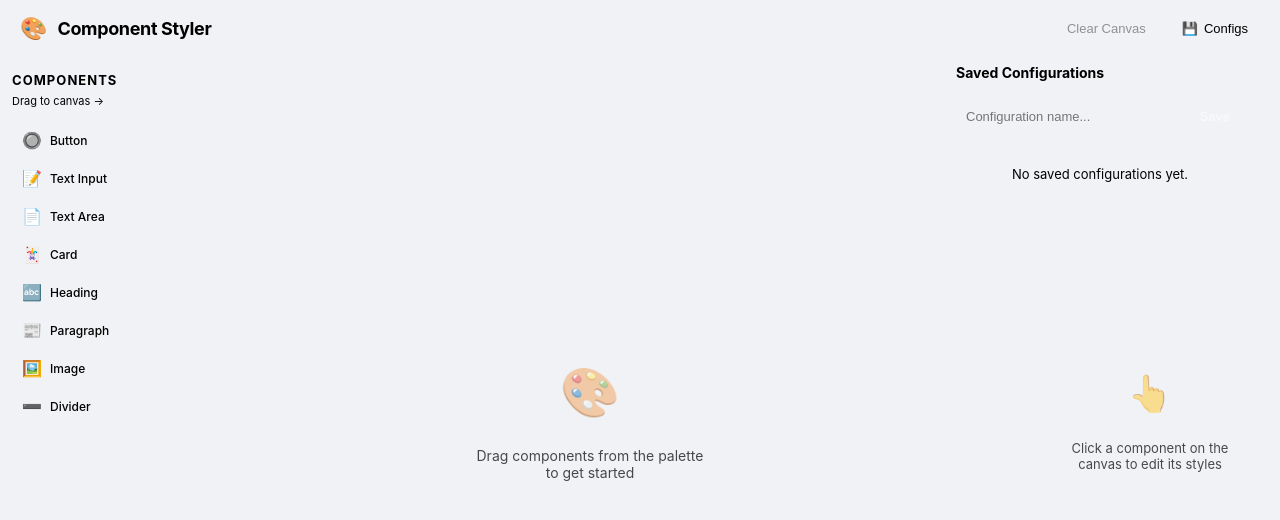
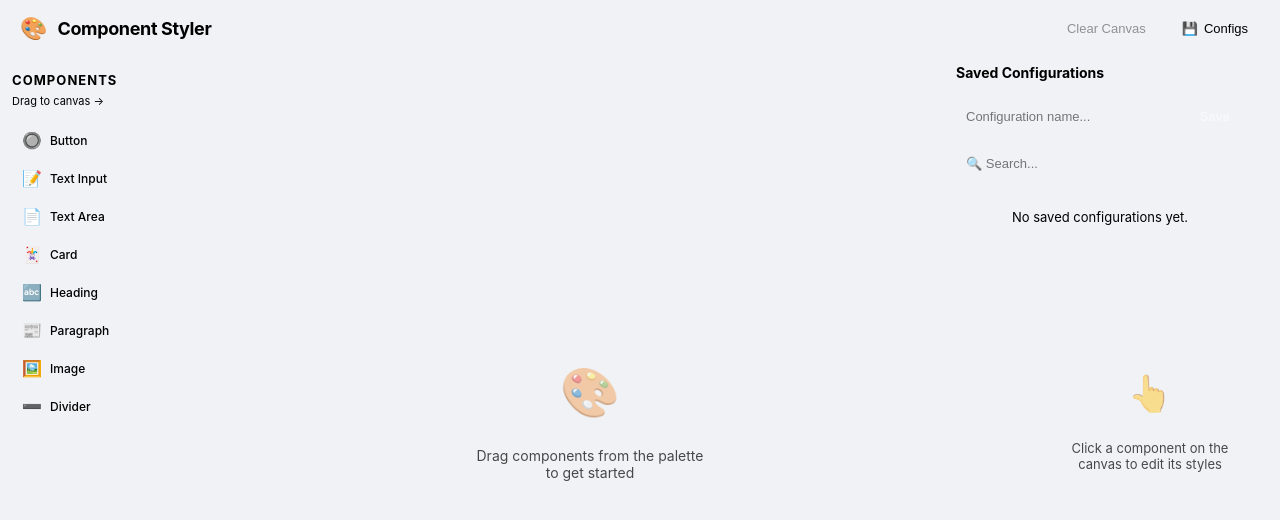
Before and after one commit to Darzu-Catalin/WP_LAB_6, a React (Create React App) app in the folder component-styler/: page / in a window 1280 px wide. Both pictures are taken after a click on the button "Saved Configurations". Shown: the top 520 px of the page. Built offline with nearby package versions, Linux system fonts and the light colour scheme.

Commit message:
Add filter/search for configurations

```diff
--- a/component-styler/src/components/ConfigPanel.js
+++ b/component-styler/src/components/ConfigPanel.js
@@ -3,6 +3,7 @@ import './ConfigPanel.css';
 
 export default function ConfigPanel({ configs, onSave, onLoad, onDelete }) {
   const [saveName, setSaveName] = useState('');
+  const [search, setSearch] = useState('');
   const [isOpen, setIsOpen] = useState(false);
 
   const handleSave = () => {
@@ -12,9 +13,17 @@ export default function ConfigPanel({ configs, onSave, onLoad, onDelete }) {
     setSaveName('');
   };
 
+  const filtered = configs.filter(c =>
+    c.name.toLowerCase().includes(search.toLowerCase())
+  );
+
   return (
     <div className={`config-panel${isOpen ? ' open' : ''}`}>
-      <button className="config-toggle" onClick={() => setIsOpen(v => !v)} title="Saved Configurations">
+      <button
+        className="config-toggle"
+        onClick={() => setIsOpen(v => !v)}
+        title="Saved Configurations"
+      >
         💾 <span>Configs</span>
         {configs.length > 0 && <span className="config-count">{configs.length}</span>}
       </button>
@@ -24,27 +33,54 @@ export default function ConfigPanel({ configs, onSave, onLoad, onDelete }) {
           <div className="config-drawer-header">
             <h3>Saved Configurations</h3>
           </div>
+
           <div className="config-save-row">
-            <input type="text" placeholder="Configuration name..." value={saveName}
+            <input
+              type="text"
+              placeholder="Configuration name..."
+              value={saveName}
               onChange={e => setSaveName(e.target.value)}
               onKeyDown={e => e.key === 'Enter' && handleSave()}
-              className="config-name-input" />
-            <button onClick={handleSave} className="save-btn" disabled={!saveName.trim()}>Save</button>
+              className="config-name-input"
+            />
+            <button onClick={handleSave} className="save-btn" disabled={!saveName.trim()}>
+              Save
+            </button>
           </div>
+
+          <div className="config-search-row">
+            <input
+              type="text"
+              placeholder="🔍 Search..."
+              value={search}
+              onChange={e => setSearch(e.target.value)}
+              className="config-search-input"
+            />
+          </div>
+
           <div className="config-list">
-            {configs.length === 0 && <div className="config-empty">No saved configurations yet.</div>}
-            {configs.map(config => (
+            {filtered.length === 0 && (
+              <div className="config-empty">
+                {configs.length === 0 ? 'No saved configurations yet.' : 'No results found.'}
+              </div>
+            )}
+            {filtered.map(config => (
               <div key={config.id} className="config-item">
                 <div className="config-item-info">
                   <span className="config-item-name">{config.name}</span>
                   <span className="config-item-meta">
                     {config.components.length} component{config.components.length !== 1 ? 's' : ''}
-                    {' · '}{new Date(config.savedAt).toLocaleDateString()}
+                    {' · '}
+                    {new Date(config.savedAt).toLocaleDateString()}
                   </span>
                 </div>
                 <div className="config-item-actions">
-                  <button onClick={() => onLoad(config)} className="load-btn" title="Load">📂</button>
-                  <button onClick={() => onDelete(config.id)} className="del-btn" title="Delete">🗑️</button>
+                  <button onClick={() => onLoad(config)} className="load-btn" title="Load">
+                    📂
+                  </button>
+                  <button onClick={() => onDelete(config.id)} className="del-btn" title="Delete">
+                    🗑️
+                  </button>
                 </div>
               </div>
             ))}
```
